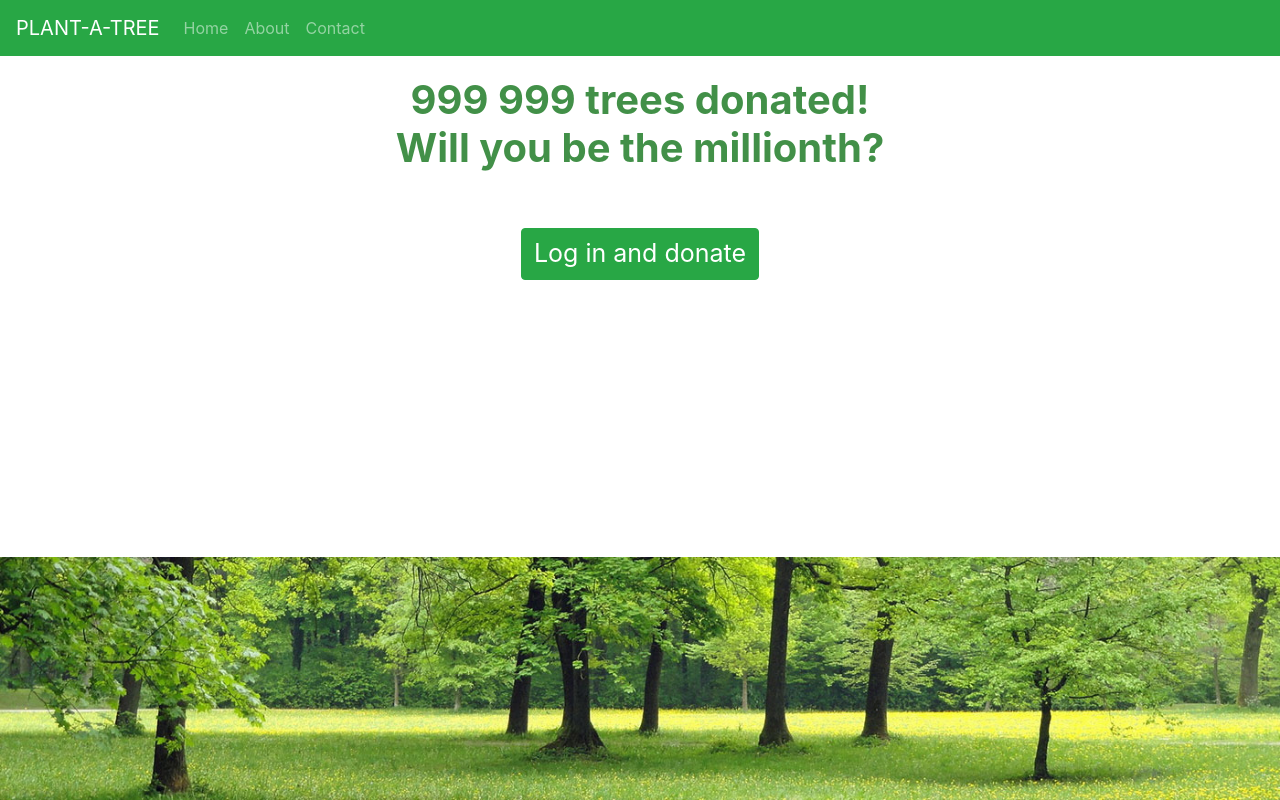
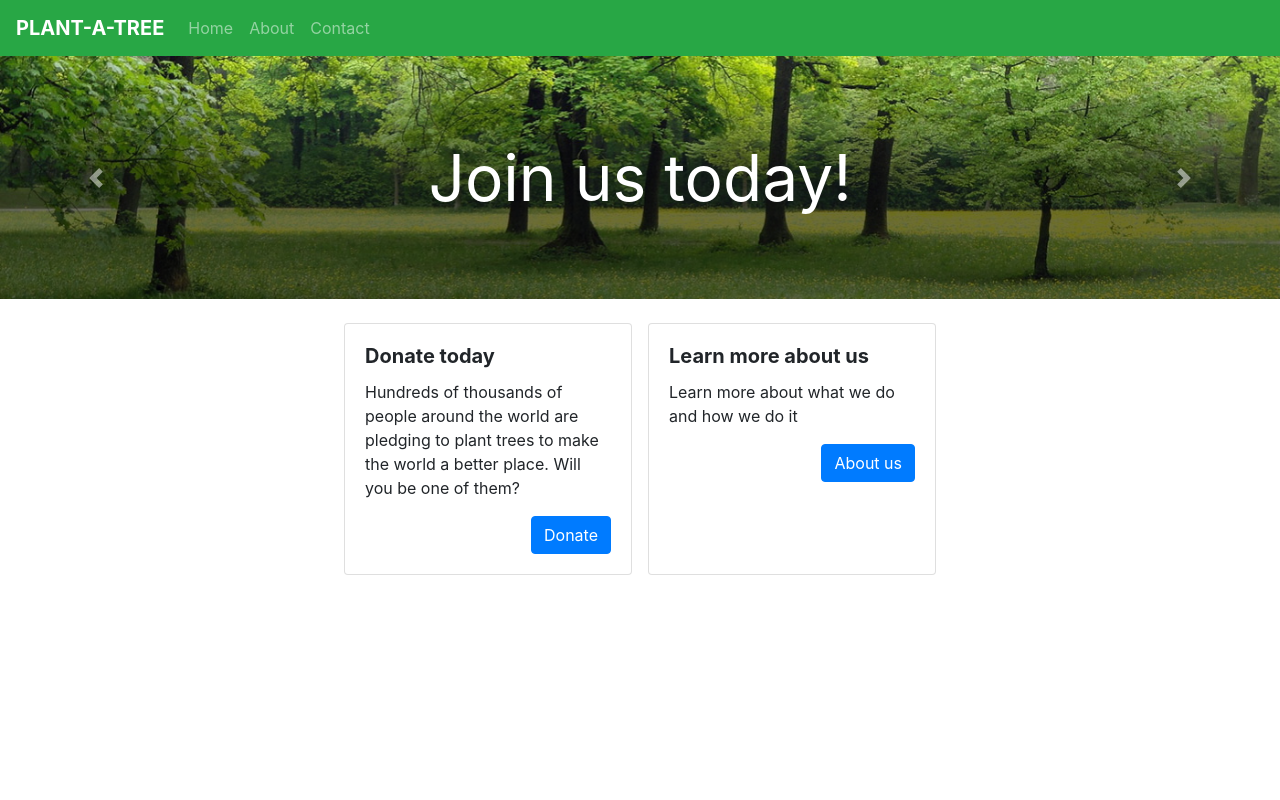
Before and after one commit to xioxet/save-the-trees, a Flask app: page / in a window 1280 px wide. Run offline with Flask 3, Linux system fonts and the light colour scheme; some libraries are stand-ins or nearby versions.

Commit message:
home page redesign , very barebones

```diff
--- a/static/style.css
+++ b/static/style.css
@@ -1,17 +1,25 @@
-.center {
-    text-align: center;
-    margin: auto;
-    margin-top: 20px;
+.home-banner {
+    position: relative;
 }
 
-.banner {
-    width: 100%;
-    position: absolute;
-    bottom: 0;
+.home-banner::before {
+    content:'';
+    position:absolute;
+    background: linear-gradient(0deg, #00000090 50%, #ffffff00 100%);
+    width:100%;
+    height:100%;
+    z-index:2;
     left: 0;
+    top: 0;
 }
 
-h1 {
-    font-weight: bold;
-    color: #429048;
+.home-banner::after {
+    content:'Join us today!';
+    position:absolute;
+    left: 50%;
+    top: 50%;
+    transform: translate(-50%, -50%);
+    color: white;
+    z-index:3;
+    font-size: 4rem;
 }
--- a/templates/base.html
+++ b/templates/base.html
@@ -1,14 +1,14 @@
 <!DOCTYPE html>
 <html>
 <head>
-    <title>Flask Navbar Example</title>
+    <title>Save The Trees</title>
     <link rel="stylesheet" href="https://stackpath.bootstrapcdn.com/bootstrap/4.5.2/css/bootstrap.min.css">
     <link rel="stylesheet" href="static/style.css">
 </head>
 <body>
 
-<nav class="navbar navbar-expand-lg navbar-dark bg-success">
-    <a class="navbar-brand" href="#">PLANT-A-TREE</a>
+<nav class="navbar navbar-expand-lg navbar-dark bg-success shadow">
+    <a class="navbar-brand font-weight-bold" href="#">PLANT-A-TREE</a>
     <button class="navbar-toggler" type="button" data-toggle="collapse" data-target="#navbarNav"
             aria-controls="navbarNav" aria-expanded="false" aria-label="Toggle navigation">
         <span class="navbar-toggler-icon"></span>
--- a/templates/home.html
+++ b/templates/home.html
@@ -1,9 +1,45 @@
 {% extends "base.html" %}
 
 {% block content %}
-    <div class="center">
-        <h1>999 999 trees donated!<br>Will you be the millionth?</h1><br><br>
-        <button type="button" class="btn btn-success" style="font-size:25px;">Log in and donate</button>
+    <div class="container-fluid p-0 home-banner">
+        <div id="carousel-main" class="carousel slide" data-ride="carousel">
+            <div class="carousel-inner w-100">
+              <div class="carousel-item active">
+                <img class="d-block w-100" src="{{url_for('static', filename='images/banner.jpg')}}" alt="First slide">
+              </div>
+              <div class="carousel-item">
+                <img class="d-block w-100" src="{{url_for('static', filename='images/banner.jpg')}}" alt="Second slide">
+              </div>
+              <div class="carousel-item">
+                <img class="d-block w-100" src="{{url_for('static', filename='images/banner.jpg')}}" alt="Third slide">
+              </div>
+            </div>
+            <a class="carousel-control-prev" href="#carousel-main" role="button" data-slide="prev" style="z-index:3">
+              <span class="carousel-control-prev-icon" aria-hidden="true"></span>
+              <span class="sr-only">Previous</span>
+            </a>
+            <a class="carousel-control-next" href="#carousel-main" role="button" data-slide="next" style="z-index:3">
+              <span class="carousel-control-next-icon" aria-hidden="true"></span>
+              <span class="sr-only">Next</span>
+            </a>
+          </div>
     </div>
-    <img class="banner" src="{{url_for('static', filename='images/banner.jpg')}}" alt="banner image">
+    <div class="container mt-3 justify-content-center d-flex">
+      <div class="row">
+        <div class="card m-2" style="width: 18rem;">
+          <div class="card-body d-flex flex-column">
+            <h5 class="card-title font-weight-bold">Donate today</h5>
+            <p class="card-text">Hundreds of thousands of people around the world are pledging to plant trees to make the world a better place. Will you be one of them?</p>
+            <a href="#" class="btn btn-primary align-self-end">Donate</a>
+          </div>
+        </div>
+        <div class="card m-2" style="width: 18rem;">
+          <div class="card-body d-flex flex-column">
+            <h5 class="card-title font-weight-bold">Learn more about us</h5>
+            <p class="card-text">Learn more about what we do and how we do it</p>
+            <a href="#" class="btn btn-primary align-self-end">About us</a>
+          </div>
+        </div>
+      </div>
+    </div>
 {% endblock %}
```
Also changed, not shown: static/images/tree.jpg (added).
